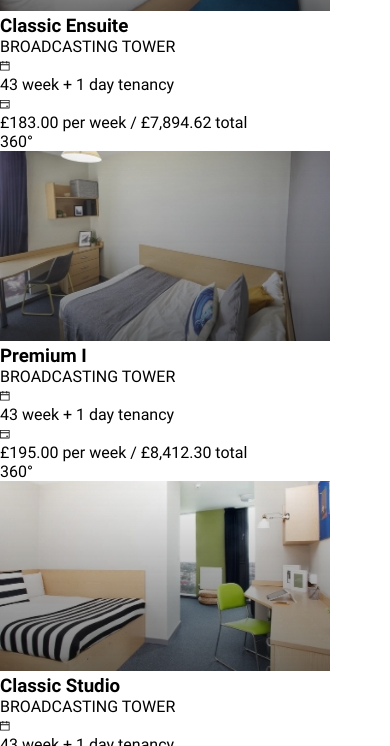
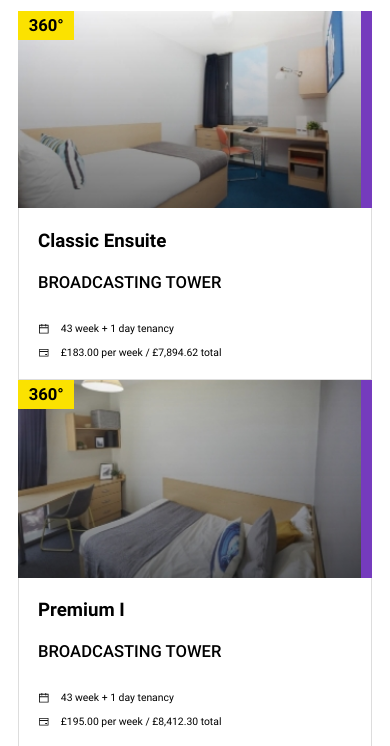
Before and after one commit to Infindery/tc-test-html-css, a plain HTML site: page index.html in a window 390 px wide. Shown: the part 265-1011 px from the top of the page. Drawn offline with Linux system fonts and the light colour scheme.

Commit message:
Styling the mobile version of cards block

```diff
--- a/css/cardsStyle.css
+++ b/css/cardsStyle.css
@@ -0,0 +1,113 @@
+.cards {
+	width: 90.666667vw;
+
+	margin-top: 32.266667vw;
+}
+
+.cards__title {
+	margin-bottom: 21.333334vw;
+}
+
+.card {
+	width: 90.666667vw;
+	height: 94.666667vw;
+	font-size: 2.666667vw;
+	font-weight: 400;
+}
+
+.card__border {
+	width: 90.666667vw;
+	height: 94.666667vw;
+	border: 0.266665vw solid var(--color2);
+
+	position: absolute;
+	z-index: -1;
+}
+
+.card__firstPart {
+	display: flex;
+}
+
+.card__imageBlock {
+	width: 88vw;
+	height: 50.666667vw;
+}
+
+.card__degrees {
+	width: 14.4vw;
+	height: 7.466667vw;
+	background-color: rgb(251, 226, 0);
+	font-size: 4.266667vw;
+	font-weight: 700;
+
+	display: flex;
+	justify-content: center;
+	align-items: center;
+	position: absolute;
+}
+
+.card__image {
+	width: 88vw;
+	height: 50.666667vw;
+}
+
+.card__line {
+	width: 2.666667vw;
+	height: 50.666667vw;
+	background-color: rgb(117, 59, 189);
+}
+
+.card__secondPart {
+	padding: 5.333333vw 5.066667vw 5.066667vw 5.066667vw;
+}
+
+.card__title {
+	height: 6.4vw;
+	line-height: 133%;
+
+	margin-bottom: 4.8vw;
+}
+
+.card__subtitle {
+	height: 4.8vw;
+	font-size: 4.266667vw;
+	font-weight: 500;
+	line-height: 115%;
+
+	margin-bottom: 8vw;
+}
+
+.card__duration {
+	height: 3.2vw;
+	line-height: 115%;
+
+	display: flex;
+	align-items: center;
+	margin-bottom: 2.933333vw;
+}
+
+.card__durationIcon {
+	width: 2.56vw;
+	height: 2.56vw;
+
+	margin: 0.32vw 2.986667vw 0.32vw 0.32vw;
+}
+
+.card__duration p, .card__cost p {
+	height: 2.933333vw;
+}
+
+.card__costIcon {
+	width: 2.56vw;
+	height: 2.24vw;
+
+	margin: 0.32vw 2.986667vw 0.32vw 0.32vw;
+}
+
+.card__cost {
+	height: 3.2vw;
+	line-height: 115%;
+
+	display: flex;
+	align-items: center;
+}
--- a/css/style.css
+++ b/css/style.css
@@ -43,3 +43,8 @@ h3 {
 h4 {
 	font-size: 4.8vw;
 }
+
+main {
+	display: flex;
+	justify-content: center;
+}
--- a/css/variables.css
+++ b/css/variables.css
@@ -21,3 +21,8 @@
     src: url("../fonts/Roboto-Regular.ttf") format("truetype");
     font-weight: 400;
 }
+
+main {
+	display: flex;
+	justify-content: center;
+}
```
